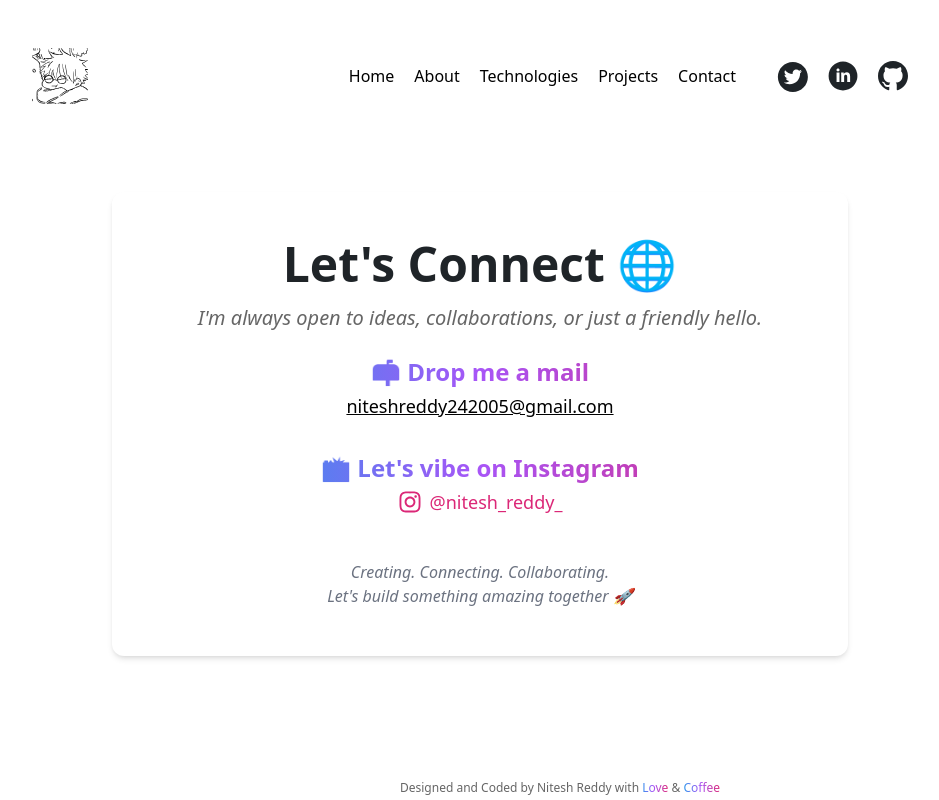
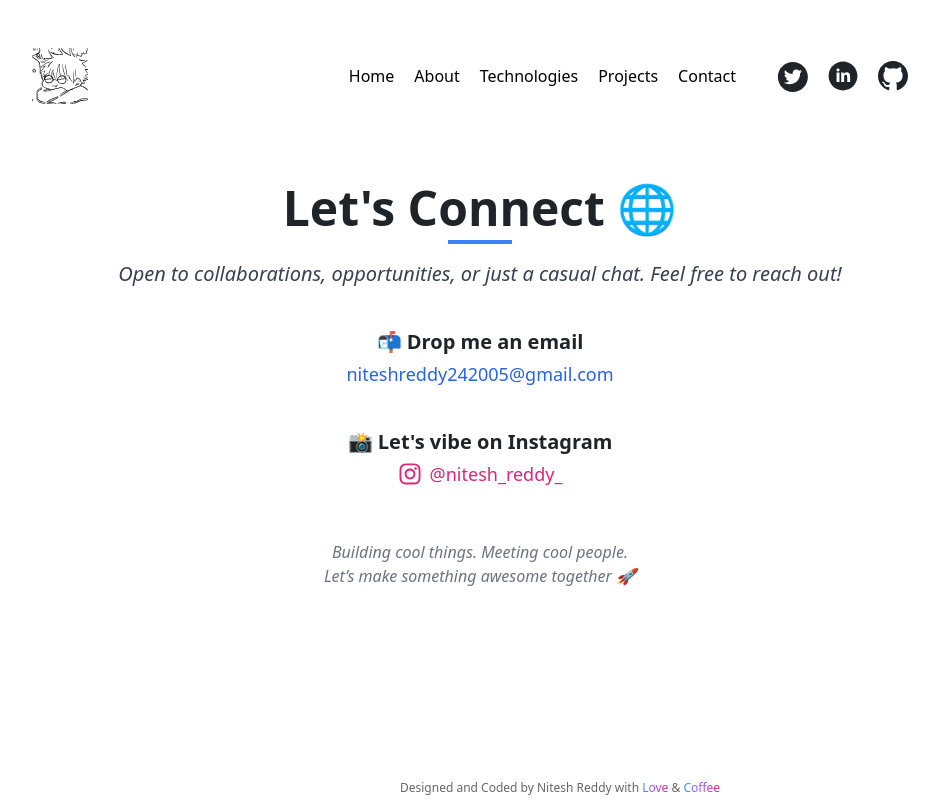
Before and after one commit to PanatiNitesh/Portfolio, a React (Create React App) app in the folder myself/: page /contact in a window 1280 px wide. Shown: the whole page, without its empty margins (160-1099 px from the left). Built offline with nearby package versions, Linux system fonts and the light colour scheme.

Commit message:
updated contact.js

```diff
--- a/myself/src/Pages/Contact.js
+++ b/myself/src/Pages/Contact.js
@@ -6,49 +6,50 @@ function Contact() {
   const { email, instagram } = contactDetails;
 
   return (
-    <main className="container mx-auto px-4 py-10 max-w-3xl">
-      <div className="bg-white dark:bg-[#1f1f1f] shadow-md dark:shadow-lg rounded-xl p-8 md:p-12 text-center">
-        <h1 className="text-3xl md:text-4xl lg:text-5xl font-bold text-dark-heading dark:text-light-heading mb-4">
+    <main className="container mx-auto px-4 pt-8 pb-16 max-w-4xl text-center">
+      {/* Heading */}
+      <h1 className="text-4xl md:text-5xl font-bold text-dark-heading dark:text-white relative inline-block after:block after:w-16 after:h-1 after:bg-blue-500 after:mx-auto after:mt-2">
         Let's Connect 🌐
       </h1>
-        <p className="text-lg md:text-xl text-content dark:text-gray-300 italic max-w-xl mx-auto mb-6">
-          I'm always open to ideas, collaborations, or just a friendly hello.
+
+      {/* Subheading */}
+      <p className="text-lg md:text-xl mt-4 text-gray-700 dark:text-gray-300 italic">
+        Open to collaborations, opportunities, or just a casual chat. Feel free to reach out!
       </p>
 
-        {/* Email Section */}
-        <div className="mt-6">
-          <h3 className="text-xl md:text-2xl text-gradient font-semibold mb-1">
-            📬 Drop me a mail
+      {/* Email */}
+      <div className="mt-10">
+        <h3 className="text-xl font-semibold text-dark-heading dark:text-white mb-1">
+          📬 Drop me an email
         </h3>
         <a
           href={`mailto:${email}`}
-            className="text-base md:text-lg underline hover:text-blue-600 dark:hover:text-blue-400 transition-colors"
+          className="text-lg font-medium text-blue-600 dark:text-blue-400 hover:underline transition-all"
         >
           {email}
         </a>
       </div>
 
-        {/* Instagram Section */}
-        <div className="mt-8">
-          <h3 className="text-xl md:text-2xl text-gradient font-semibold mb-1">
+      {/* Instagram */}
+      <div className="mt-10">
+        <h3 className="text-xl font-semibold text-dark-heading dark:text-white mb-1">
           📸 Let's vibe on Instagram
         </h3>
         <a
           href={instagram}
           target="_blank"
           rel="noopener noreferrer"
-            className="inline-flex items-center justify-center gap-2 text-pink-600 dark:text-pink-400 hover:text-pink-500 dark:hover:text-pink-300 transition-colors text-base md:text-lg"
+          className="inline-flex items-center justify-center gap-2 text-pink-600 dark:text-pink-400 text-lg font-medium hover:underline transition-colors"
         >
           <FaInstagram className="text-2xl" />
           @nitesh_reddy_
         </a>
       </div>
 
-        {/* Footer Vibe Quote */}
-        <div className="mt-10 text-sm md:text-base text-gray-500 dark:text-gray-400 italic">
-          Creating. Connecting. Collaborating. <br />
-          Let's build something amazing together 🚀
-        </div>
+      {/* Footer Message */}
+      <div className="mt-12 text-sm md:text-base text-gray-500 dark:text-gray-400 italic">
+        Building cool things. Meeting cool people. <br />
+        Let’s make something awesome together 🚀
       </div>
     </main>
   );
```
Lines whose indentation alone changed are shown as unchanged.
